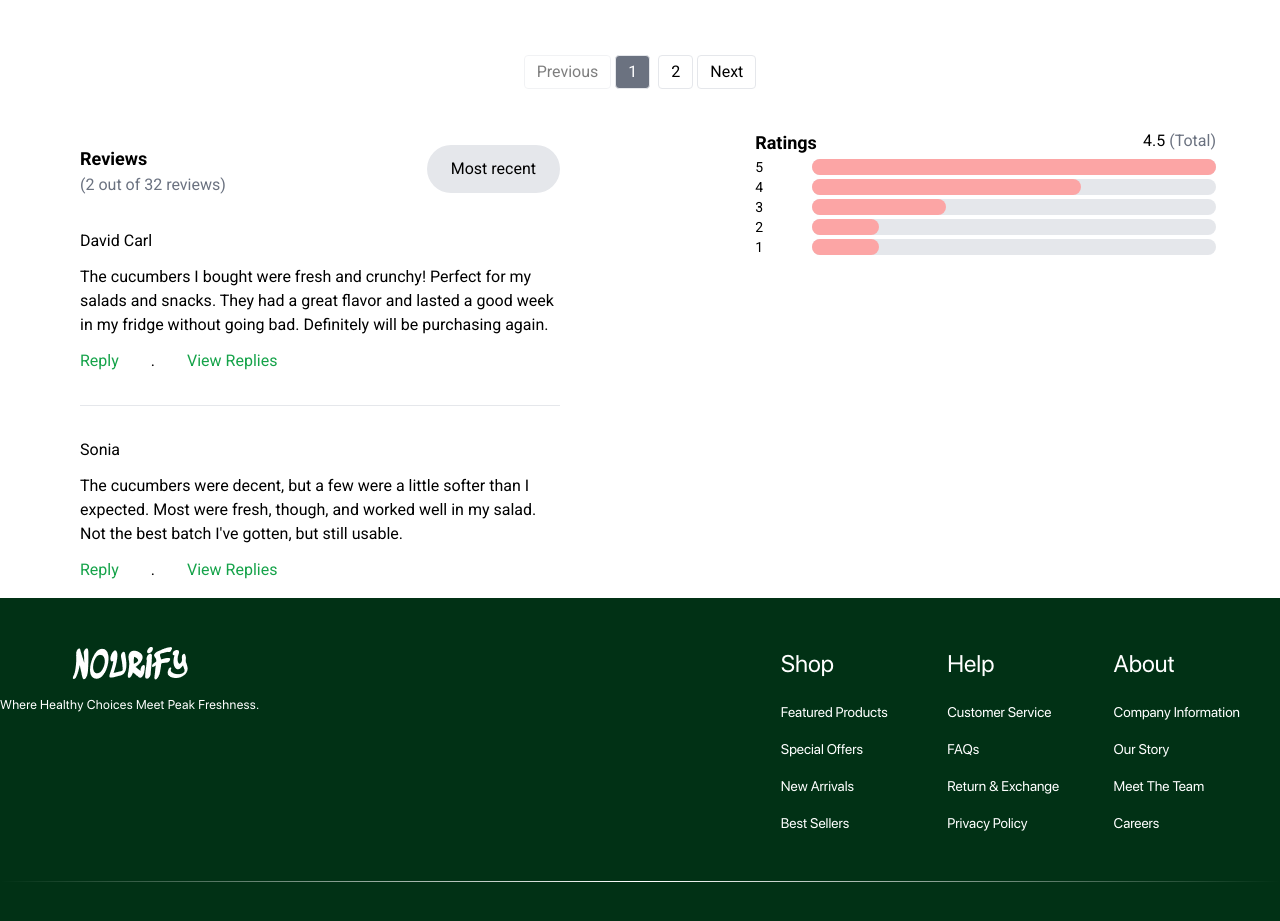
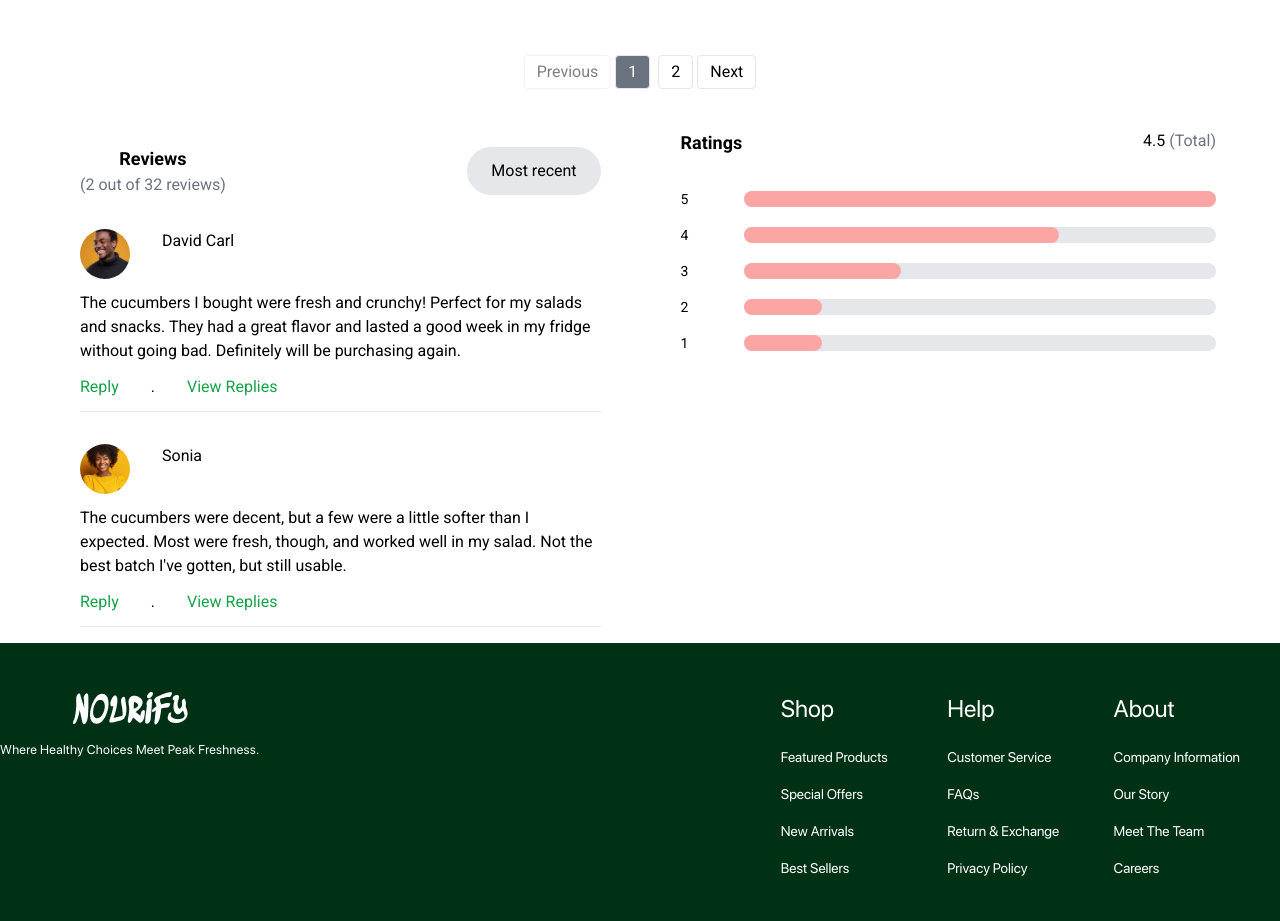
Before and after one commit to Nourify-develop/Nourify, a Next.js app: page /shop in a window 1280 px wide. Shown: the part 2280-3201 px from the top of the page. Built offline with nearby package versions, Linux system fonts and the light colour scheme; a web font is replaced by a local one.

Commit message:
finished building review section

```diff
--- a/src/app/shop/components/Review/reviews.tsx
+++ b/src/app/shop/components/Review/reviews.tsx
@@ -1,79 +1,62 @@
-"use client"
+"use client";
 import { motion } from "framer-motion";
 import React from "react";
-import David from "../../../../../public/David.svg"
-import Sonia from "../../../../../public/Sonia.svg"
-const reviews = () => {
-  const totalRating = 4.5;
-  const ratings: { [key: number]: number } = {
-    5.0: 30,
-    4.0: 20,
-    3.0: 10,
-    2.0: 5,
-    1.0: 5,
-  };
+import Image from "next/image";
+import { reviewsData, ratingData } from '../../../../ui/landing/_data';
 
-  // Calculate the percentage for each rating
+const Reviews = () => {
+  const { totalRating, ratings } = ratingData;
+
+  // Calculating the percentage for each rating
   const maxRatingCount = Math.max(...Object.values(ratings));
 
   return (
-    <div className="flex justify-between px-[4em]">
-      <div className="flex w-full flex-col gap-[2em] p-4 max-w-lg">
-        {/* Reviews Section */}
-        <div className="flex justify-between">
-          <div>
+    <div className="flex-col gap-[4em] flex lg:flex-row justify-between px-[2em] lg:px-[4em]">
+      <div className="flex w-full flex-col gap-[2em] p-4 ">
+        <div className="flex flex-col lg:flex-row text-center md:justify-between items-center gap-3 ">
+          <div className="">
             <h1 className="text-lg font-semibold">Reviews</h1>
             <p className="text-gray-500">(2 out of 32 reviews)</p>
           </div>
           <div>
-            <h1 className="bg-gray-200 px-6 py-3 rounded-full">Most recent</h1>
+            <h1 className="bg-gray-200 md:px-6 md:py-3 py-2 px-4 rounded-full">Most recent</h1>
           </div>
         </div>
 
-        {/* Individual Review */}
-        <div className="flex flex-col gap-3">
+        {/* Map over reviews */}
+        {reviewsData.map((review, index) => (
+          <div key={index} className="flex flex-col gap-3">
+            <div className="flex gap-[2em]">
               <div>
-
-          <h1>David Carl</h1>
+                <Image src={review.image} alt={review.name} width={50} height={50} />
+              </div>
+              <div>
+                <h1>{review.name}</h1>
+              </div>
             </div>
 
-          <p>
-            The cucumbers I bought were fresh and crunchy! Perfect for my
-            salads and snacks. They had a great flavor and lasted a good week in
-            my fridge without going bad. Definitely will be purchasing again.
-          </p>
+            <p>{review.review}</p>
             <div className="flex gap-[2em]">
               <h1 className="text-green-600">Reply</h1>
               <h1>.</h1>
               <h1 className="text-green-600">View Replies</h1>
             </div>
+            <hr className="border-b-1 border-b-gray-6" />
           </div>
-        <hr className="border-b-1 border-b-gray-6" />
-        <div className="flex flex-col gap-3">
-          <h1>Sonia</h1>
-          <p>
-            The cucumbers were decent, but a few were a little softer than I
-            expected. Most were fresh, though, and worked well in my salad. Not
-            the best batch I've gotten, but still usable.
-          </p>
-          <div className="flex gap-[2em]">
-            <h1 className="text-green-600">Reply</h1>
-            <h1>.</h1>
-            <h1 className="text-green-600">View Replies</h1>
-          </div>
-        </div>
+        ))}
       </div>
 
       {/* Ratings Section */}
-      <div className="w-[40%]">
-        <div className="flex justify-between">
-          <h1 className="text-lg font-semibold">Ratings</h1>
+      <div className="w-full mx-auto mb-[3em] lg:mb-0 gap-[1em]">
+        <div className="flex justify-between mb-[2em]">
+          <h1 className="text-lg font-semibold ">Ratings</h1>
           <h1>
             {totalRating} <span className="text-gray-500">(Total)</span>
           </h1>
         </div>
 
-        {/* Rating bars */}
+        {/* Rating bars with vertical space */}
+        <div className="flex flex-col gap-4"> {/* Added gap-4 for vertical spacing */}
           {Object.entries(ratings)
             .reverse() // Reverse to display from 5 stars to 1 star
             .map(([rating, count]) => {
@@ -94,7 +77,8 @@ const reviews = () => {
             })}
         </div>
       </div>
+    </div>
   );
 };
 
-export default reviews;
+export default Reviews;
--- a/src/ui/landing/_data.ts
+++ b/src/ui/landing/_data.ts
@@ -190,3 +190,28 @@ export const products = [
     expressDelivery: true,
   },
 ];
+export const reviewsData = [
+  {
+    name: "David Carl",
+    image: "/David.svg",
+    review:
+      "The cucumbers I bought were fresh and crunchy! Perfect for my salads and snacks. They had a great flavor and lasted a good week in my fridge without going bad. Definitely will be purchasing again.",
+  },
+  {
+    name: "Sonia",
+    image: "/Sonia.svg",
+    review:
+      "The cucumbers were decent, but a few were a little softer than I expected. Most were fresh, though, and worked well in my salad. Not the best batch I've gotten, but still usable.",
+  },
+];
+
+export const ratingData = {
+  totalRating: 4.5,
+  ratings: {
+    5.0: 30,
+    4.0: 20,
+    3.0: 10,
+    2.0: 5,
+    1.0: 5,
+  },
+};
```
Lines whose indentation alone changed are shown as unchanged.
